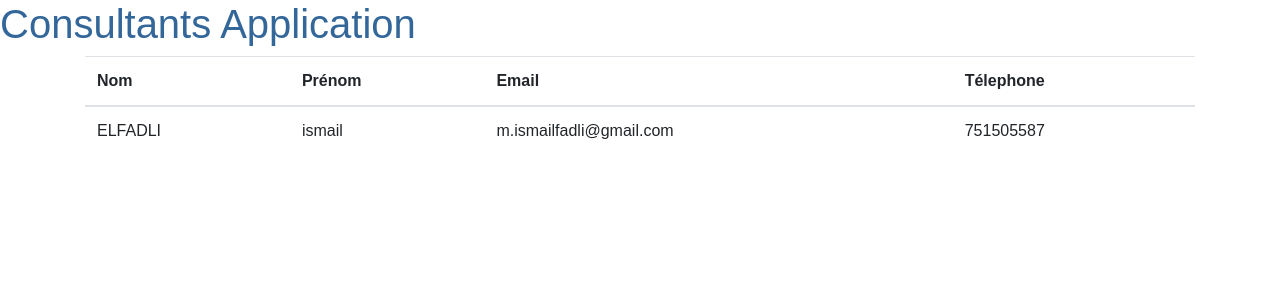
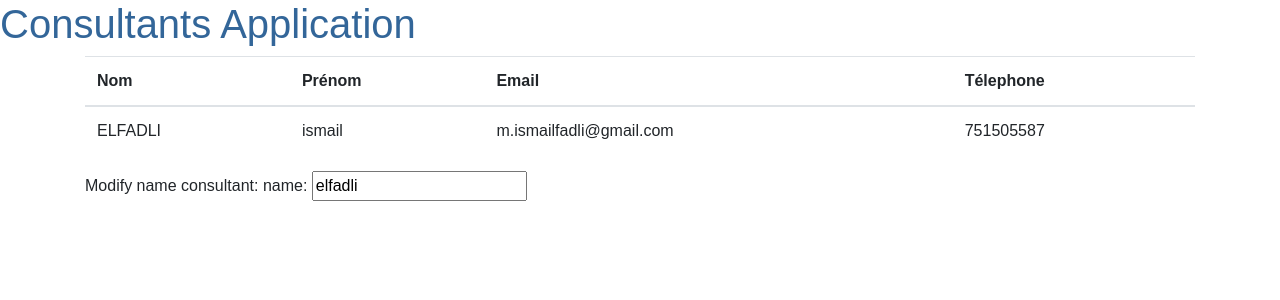
Before and after one commit to TheCooperMan/ConsultantApp, an Angular app: page / in a window 1280 px wide. Shown: the top 300 px of the page. Built offline with nearby package versions, Linux system fonts and the light colour scheme.

Commit message:
user can edit name consultant

```diff
--- a/src/app/consultant/consultant.component.html
+++ b/src/app/consultant/consultant.component.html
@@ -19,4 +19,10 @@
     </tbody>
   </table>
 
+  <div>
+    Modify name consultant:
+    <label>name:
+      <input [(ngModel)]="consultant.lastname" placeholder="name"/>
+    </label>
+  </div>
 </div>
```
